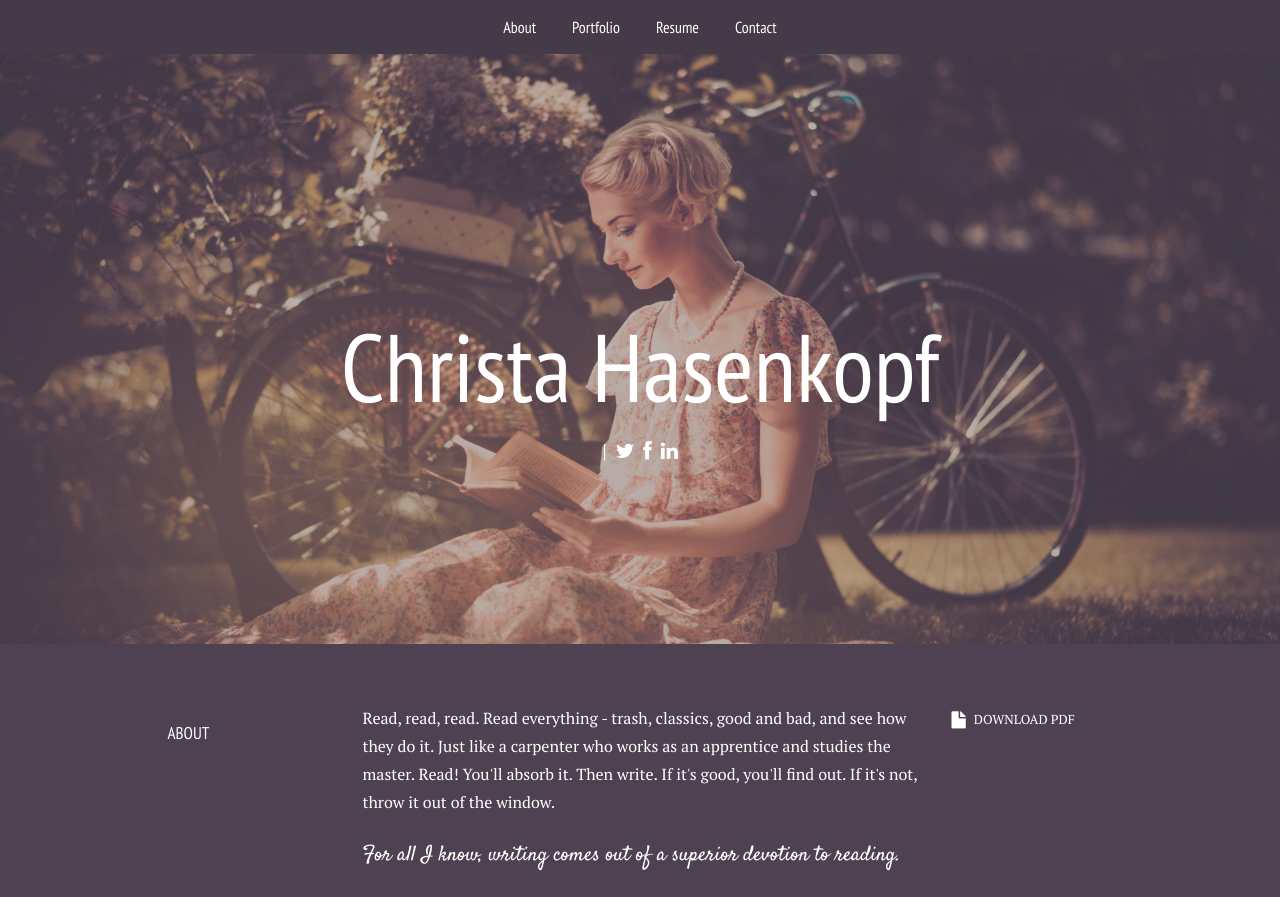
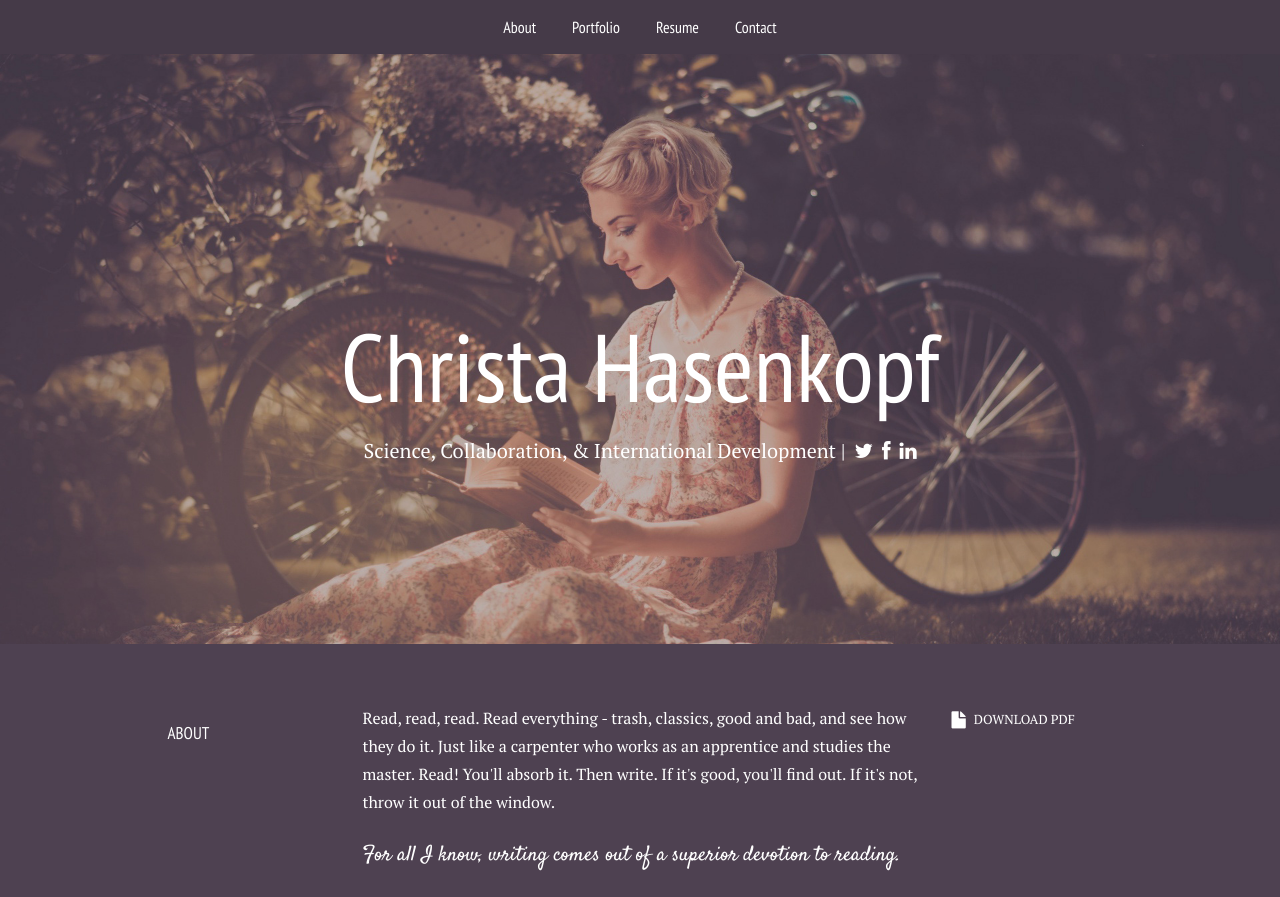
Before and after one commit to jflasher/christahasenkopf.com, a plain HTML site: page index.html in a window 1280 px wide. Shown: the top 897 px of the page. Drawn offline with Linux system fonts and the light colour scheme.

Commit message:
Update index.html

```diff
--- a/index.html
+++ b/index.html
@@ -56,7 +56,7 @@
 			<div class="row centered">
 				<div class="col-lg-12">
 					<h1>Christa Hasenkopf</h1>
-					<h2>   |
+					<h2> Science, Collaboration, & International Development  |
 						<a href="https://twitter.com/sciencerely"><i class="icon-twitter"></i> </a>
 						<a href="https://www.facebook.com/profile.php?id=10239896"><i class="icon-facebook"></i> </a>
 						<a href="https://www.linkedin.com/pub/christa-hasenkopf/a/813/1"><i class="icon-linkedin"></i> </a>
```
